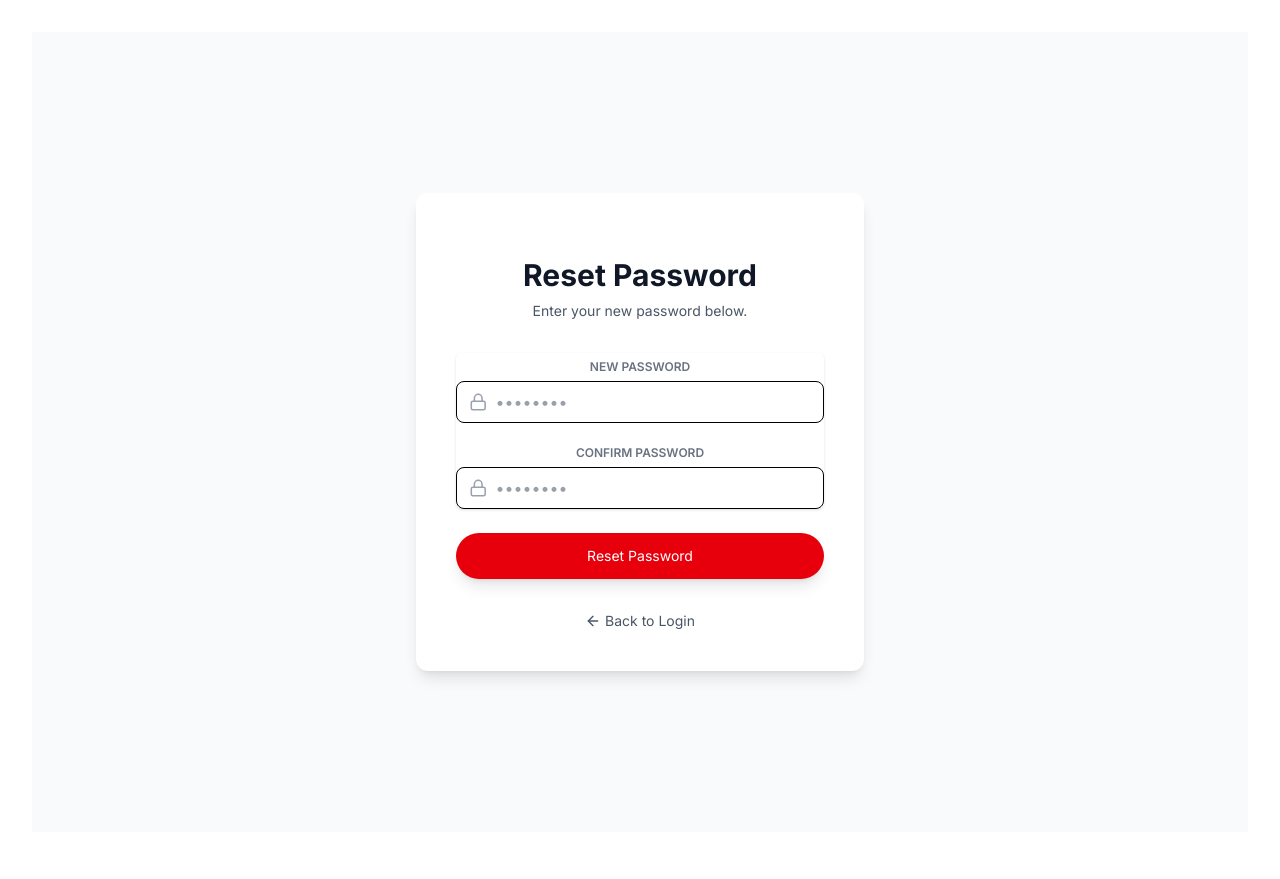
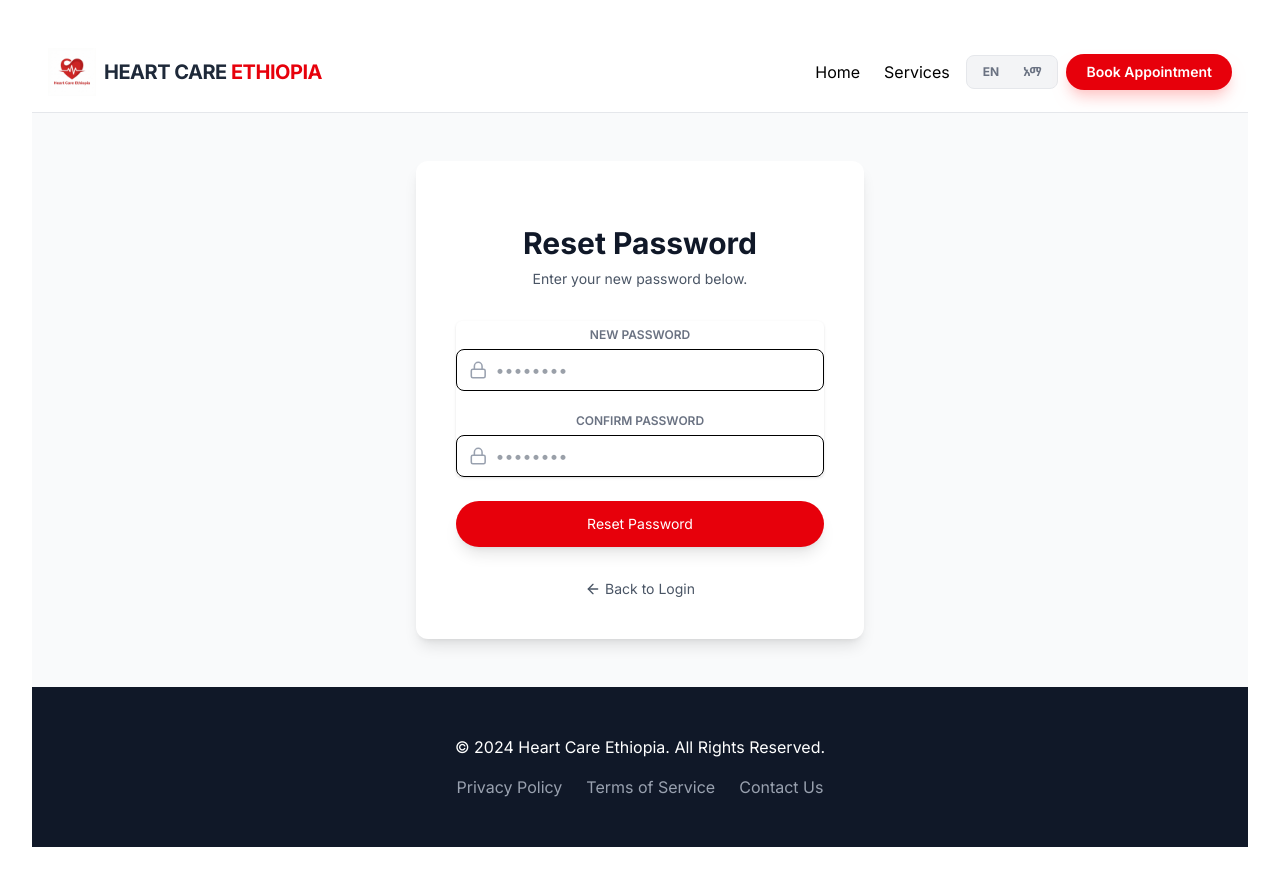
Before and after one commit to SamuelAtedla/heartcare-ethiopia, a React (Vite) app in the folder frontend/: page /reset-password/1 in a window 1280 px wide. Built offline with nearby package versions, Linux system fonts and the light colour scheme.

Commit message:
fe: footer and header for forgot password and resetpassword

```diff
--- a/frontend/src/pages/ForgotPassword.jsx
+++ b/frontend/src/pages/ForgotPassword.jsx
@@ -3,6 +3,8 @@
 import apiClient from '../api/axiosConfig';
 import { Mail, ArrowLeft } from 'lucide-react';
 import { useTranslation } from 'react-i18next';
+import Header from '../components/Header';
+import Footer from '../components/Footer';
 
 const ForgotPassword = () => {
     const { t } = useTranslation();
@@ -33,7 +35,9 @@
     };
 
     return (
-        <div className="min-h-screen flex items-center justify-center bg-gray-50 px-4 py-12">
+        <div className="min-h-screen bg-gray-50 flex flex-col">
+            <Header />
+            <div className="flex-grow flex items-center justify-center px-4 py-12">
                 <div className="max-w-md w-full space-y-8 bg-white p-10 rounded-xl shadow-lg">
                     <div className="text-center">
                         <h2 className="mt-6 text-3xl font-extrabold text-gray-900">
@@ -94,6 +98,8 @@
                     </form>
                 </div>
             </div>
+            <Footer />
+        </div>
     );
 };
 
--- a/frontend/src/pages/ResetPassword.jsx
+++ b/frontend/src/pages/ResetPassword.jsx
@@ -3,6 +3,8 @@
 import apiClient from '../api/axiosConfig';
 import { Lock, CheckCircle, ArrowLeft } from 'lucide-react';
 import { useTranslation } from 'react-i18next';
+import Header from '../components/Header';
+import Footer from '../components/Footer';
 
 const ResetPassword = () => {
     const { t } = useTranslation();
@@ -43,7 +45,9 @@
     };
 
     return (
-        <div className="min-h-screen flex items-center justify-center bg-gray-50 px-4 py-12">
+        <div className="min-h-screen bg-gray-50 flex flex-col">
+            <Header />
+            <div className="flex-grow flex items-center justify-center px-4 py-12">
                 <div className="max-w-md w-full space-y-8 bg-white p-10 rounded-xl shadow-lg">
                     <div className="text-center">
                         <h2 className="mt-6 text-3xl font-extrabold text-gray-900">
@@ -134,6 +138,8 @@
                     )}
                 </div>
             </div>
+            <Footer />
+        </div>
     );
 };
 
```
Lines whose indentation alone changed are shown as unchanged.
